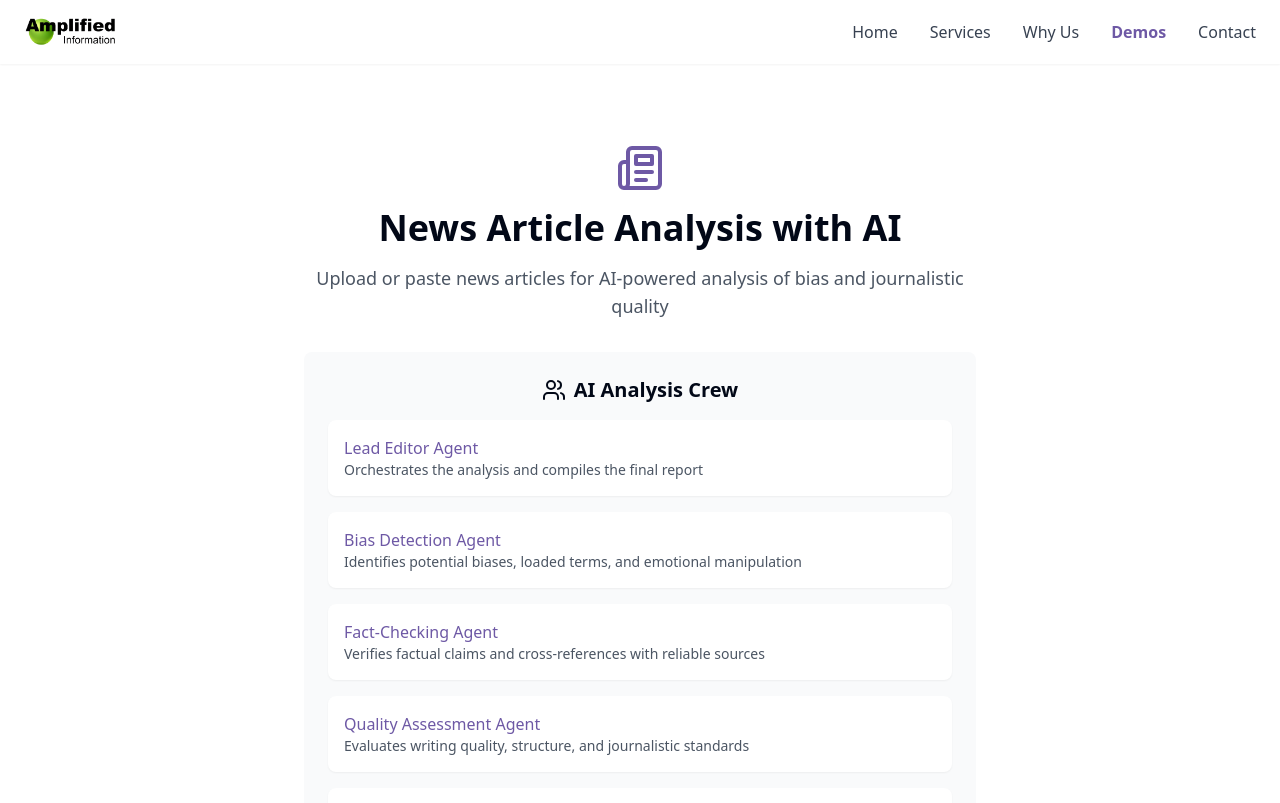
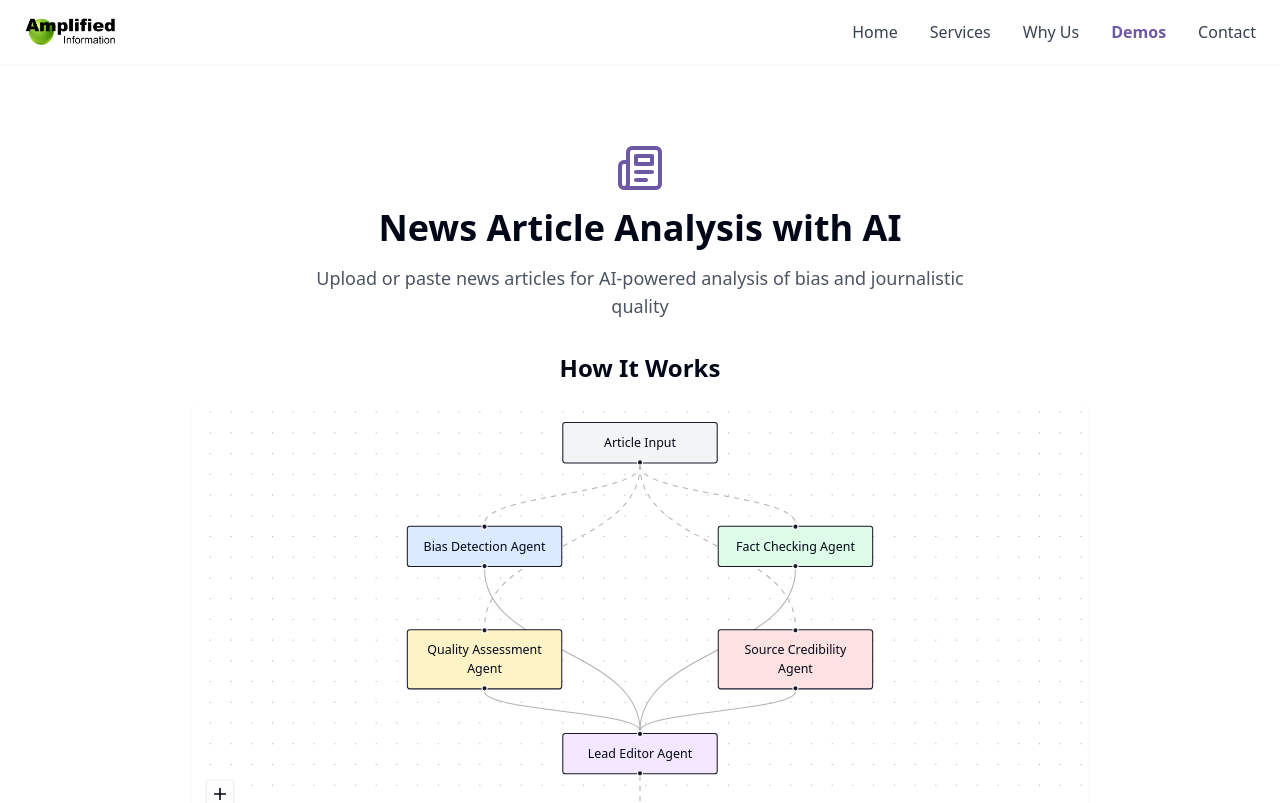
Before and after one commit to Amplified-Information/amplified-webwave, a React (Vite) app: page /demo/machine-learning in a window 1280 px wide. Shown: the top 803 px of the page. Built offline with nearby package versions, Linux system fonts and the light colour scheme.

Commit message:
Add process diagram to demo page
Added a process diagram to the demo page to illustrate the implemented process design.  This diagram visually represents the steps involved in the process.

```diff
--- /dev/null
+++ b/src/components/ProcessDiagram.tsx
@@ -0,0 +1,91 @@
+
+import {
+  ReactFlow,
+  MiniMap,
+  Controls,
+  Background,
+  useNodesState,
+  useEdgesState,
+} from '@xyflow/react';
+import '@xyflow/react/dist/style.css';
+
+const initialNodes = [
+  {
+    id: 'input',
+    type: 'input',
+    data: { label: 'Article Input' },
+    position: { x: 250, y: 0 },
+    style: { backgroundColor: '#f3f4f6', padding: '10px' }
+  },
+  {
+    id: 'bias',
+    data: { label: 'Bias Detection Agent' },
+    position: { x: 100, y: 100 },
+    style: { backgroundColor: '#dbeafe', padding: '10px' }
+  },
+  {
+    id: 'fact',
+    data: { label: 'Fact Checking Agent' },
+    position: { x: 400, y: 100 },
+    style: { backgroundColor: '#dcfce7', padding: '10px' }
+  },
+  {
+    id: 'quality',
+    data: { label: 'Quality Assessment Agent' },
+    position: { x: 100, y: 200 },
+    style: { backgroundColor: '#fef3c7', padding: '10px' }
+  },
+  {
+    id: 'credibility',
+    data: { label: 'Source Credibility Agent' },
+    position: { x: 400, y: 200 },
+    style: { backgroundColor: '#fee2e2', padding: '10px' }
+  },
+  {
+    id: 'lead',
+    data: { label: 'Lead Editor Agent' },
+    position: { x: 250, y: 300 },
+    style: { backgroundColor: '#f3e8ff', padding: '10px' }
+  },
+  {
+    id: 'output',
+    type: 'output',
+    data: { label: 'Final Analysis Report' },
+    position: { x: 250, y: 400 },
+    style: { backgroundColor: '#f3f4f6', padding: '10px' }
+  },
+];
+
+const initialEdges = [
+  { id: 'e1-1', source: 'input', target: 'bias', animated: true },
+  { id: 'e1-2', source: 'input', target: 'fact', animated: true },
+  { id: 'e1-3', source: 'input', target: 'quality', animated: true },
+  { id: 'e1-4', source: 'input', target: 'credibility', animated: true },
+  { id: 'e2-1', source: 'bias', target: 'lead' },
+  { id: 'e2-2', source: 'fact', target: 'lead' },
+  { id: 'e2-3', source: 'quality', target: 'lead' },
+  { id: 'e2-4', source: 'credibility', target: 'lead' },
+  { id: 'e3', source: 'lead', target: 'output', animated: true },
+];
+
+export const ProcessDiagram = () => {
+  const [nodes] = useNodesState(initialNodes);
+  const [edges] = useEdgesState(initialEdges);
+
+  return (
+    <div style={{ width: '100%', height: '500px' }} className="bg-white rounded-lg shadow-sm">
+      <ReactFlow
+        nodes={nodes}
+        edges={edges}
+        fitView
+        attributionPosition="bottom-right"
+        nodesDraggable={false}
+        nodesConnectable={false}
+        elementsSelectable={false}
+      >
+        <Controls />
+        <Background />
+      </ReactFlow>
+    </div>
+  );
+};
--- a/src/pages/demos/MachineLearningDemo.tsx
+++ b/src/pages/demos/MachineLearningDemo.tsx
@@ -1,4 +1,3 @@
-
 import { Navigation } from "@/components/Navigation";
 import { Card, CardContent } from "@/components/ui/card";
 import { Form, FormControl, FormField, FormItem, FormLabel } from "@/components/ui/form";
@@ -12,6 +11,7 @@ import * as z from "zod";
 import { useState } from "react";
 import { useToast } from "@/hooks/use-toast";
 import { supabase } from "@/integrations/supabase/client";
+import { ProcessDiagram } from "@/components/ProcessDiagram";
 
 const formSchema = z.object({
   url: z.string().url().optional(),
@@ -35,7 +35,6 @@ const MachineLearningDemo = () => {
   const onSubmit = async (values: z.infer<typeof formSchema>) => {
     setIsAnalyzing(true);
     try {
-      // Insert the article first
       const { data: article, error: articleError } = await supabase
         .from('articles')
         .insert({
@@ -47,7 +46,6 @@ const MachineLearningDemo = () => {
 
       if (articleError) throw articleError;
 
-      // Call the analyze-article function
       const { data: analysisData, error: analysisError } = await supabase.functions
         .invoke('analyze-article', {
           body: {
@@ -59,7 +57,6 @@ const MachineLearningDemo = () => {
 
       if (analysisError) throw analysisError;
 
-      // Get all analysis results for this article
       const { data: results, error: resultsError } = await supabase
         .from('analysis_results')
         .select(`
@@ -98,6 +95,12 @@ const MachineLearningDemo = () => {
           <p className="text-lg text-gray-600 max-w-2xl mx-auto mb-8">
             Upload or paste news articles for AI-powered analysis of bias and journalistic quality
           </p>
+
+          {/* Process Diagram */}
+          <div className="max-w-4xl mx-auto mb-12">
+            <h2 className="text-2xl font-semibold mb-4">How It Works</h2>
+            <ProcessDiagram />
+          </div>
 
           {/* AI Agents Description */}
           <div className="max-w-2xl mx-auto bg-gray-50 p-6 rounded-lg mb-12">
```
